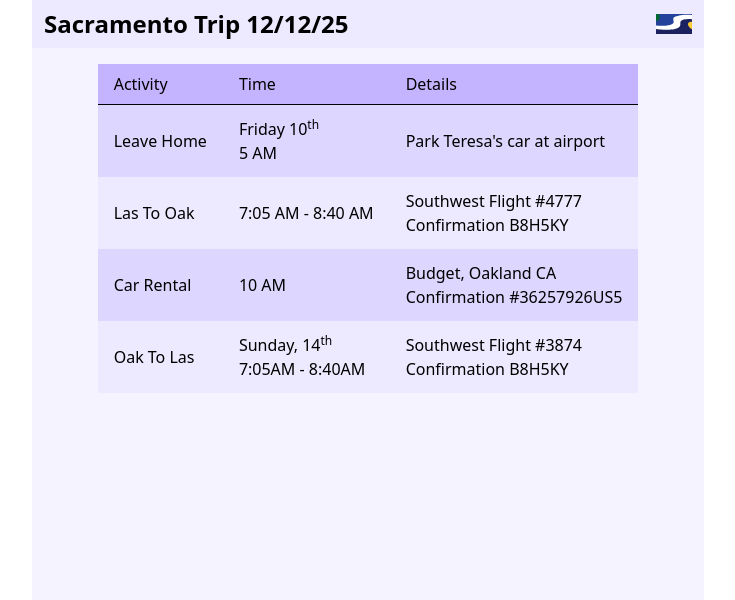
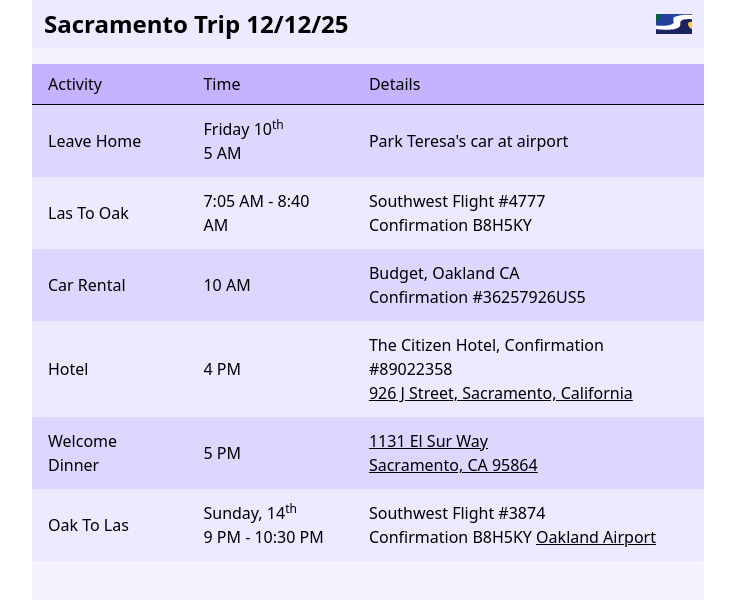
Before and after one commit to carltonj2000/vite-sacramento, a React (Vite) app: page / in a window 1280 px wide. Shown: the top 600 px of the page, without its empty margins (272-1007 px from the left). Built offline with nearby package versions, Linux system fonts and the light colour scheme.

Commit message:
add hotel, welcome dinner, and airport

```diff
--- a/src/App.tsx
+++ b/src/App.tsx
@@ -47,16 +47,49 @@
             </td>
           </tr>
           <tr className="odd:bg-violet-200 even:bg-violet-100">
+            <td className="px-4 py-3">Hotel</td>
+            <td className="px-4 py-3">4 PM</td>
+            <td className="px-4 py-3">
+              The Citizen Hotel, Confirmation #89022358
+              <br />
+              <a
+                href="https://maps.app.goo.gl/RECbqAC3wZ9MAajv6"
+                className="underline"
+              >
+                926 J Street, Sacramento, California
+              </a>
+            </td>
+          </tr>
+          <tr className="odd:bg-violet-200 even:bg-violet-100">
+            <td className="px-4 py-3">Welcome Dinner</td>
+            <td className="px-4 py-3">5 PM</td>
+            <td className="px-4 py-3">
+              <a
+                href="https://maps.app.goo.gl/4ARNEaX95T4mpgsW7"
+                className="underline"
+              >
+                1131 El Sur Way
+                <br />
+                Sacramento, CA 95864
+              </a>
+            </td>
+          </tr>
+          <tr className="odd:bg-violet-200 even:bg-violet-100">
             <td className="px-4 py-3">Oak To Las</td>
             <td className="px-4 py-3">
               Sunday, 14<sup>th</sup>
-              <br />
-              7:05AM - 8:40AM
+              <br />9 PM - 10:30 PM
             </td>
             <td className="px-4 py-3">
               Southwest Flight #3874
               <br />
-              Confirmation B8H5KY
+              Confirmation B8H5KY{" "}
+              <a
+                href="https://maps.app.goo.gl/C8BgovUfpaPKTHpx6"
+                className="underline"
+              >
+                Oakland Airport
+              </a>
             </td>
           </tr>
         </tbody>
```
Also changed, not shown: public/IMG_5212.JPG (added).
